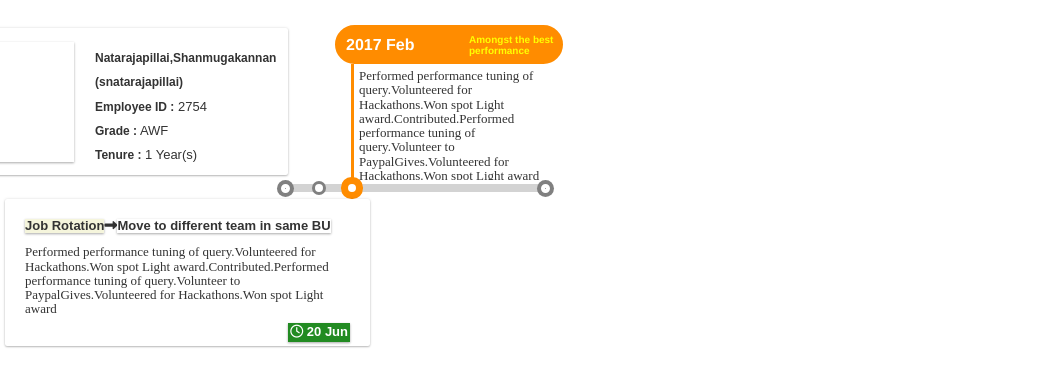
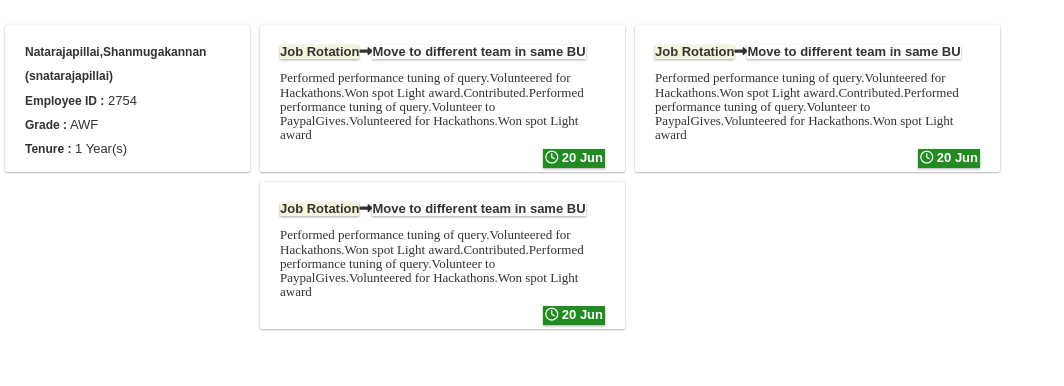
Before and after one commit to shanmugakannan/talent, an Angular app: page / in a window 1280 px wide. Shown: the top 386 px of the page, without its empty margins (0-1064 px from the left). Built offline with nearby package versions, Linux system fonts and the light colour scheme.

Commit message:
Card-Initial

```diff
--- a/src/app/rate-talent/rate-talent.component.css
+++ b/src/app/rate-talent/rate-talent.component.css
@@ -4,7 +4,7 @@
 .columnwise {
     float:left;
     margin:5px;
-    margin-left: -80px
+    margin-left: 5px
 }
 .rowwise {
     width:300px;
--- a/src/app/rate-talent/rate-talent.component.html
+++ b/src/app/rate-talent/rate-talent.component.html
@@ -1,9 +1,11 @@
 
 <div class=".rate-component-container">
     <div class="columnwise"><resource-detail></resource-detail></div>
-    <div class="columnwise"><timeline></timeline></div>
+    <div class="columnwise"><action-item></action-item></div>
+    <div class="columnwise"><action-item></action-item></div>
+    <div class="columnwise"><action-item></action-item></div>
 </div>
-<div class="rowwise"><action-item></action-item></div>
+
 
 
 
--- a/src/app/resource-detail/resource-detail.component.css
+++ b/src/app/resource-detail/resource-detail.component.css
@@ -10,8 +10,7 @@
 }
 
 .detail-container {
-    margin: 3px;
-    width: 365px;
+    width: 245px;
     height: 147px;
     padding: 14px;
     font-size: 13px;
@@ -24,8 +23,7 @@
 
  .detail  {
      float:left;
-     margin-left: 153px;
-     margin-top: -122px;
+     margin: 1px;
  }
 
  .detail-item  {
--- a/src/app/resource-detail/resource-detail.component.html
+++ b/src/app/resource-detail/resource-detail.component.html
@@ -1,5 +1,4 @@
 <div class="detail-container">
-    <div class="photo"></div>
     <div class="detail">
         <div class="detail-item"><span class ="detail-header">{{LastName}},{{firstName}}</span></div>
         <div class="detail-item"><span class ="detail-header">({{samId}})</span></div>
```
